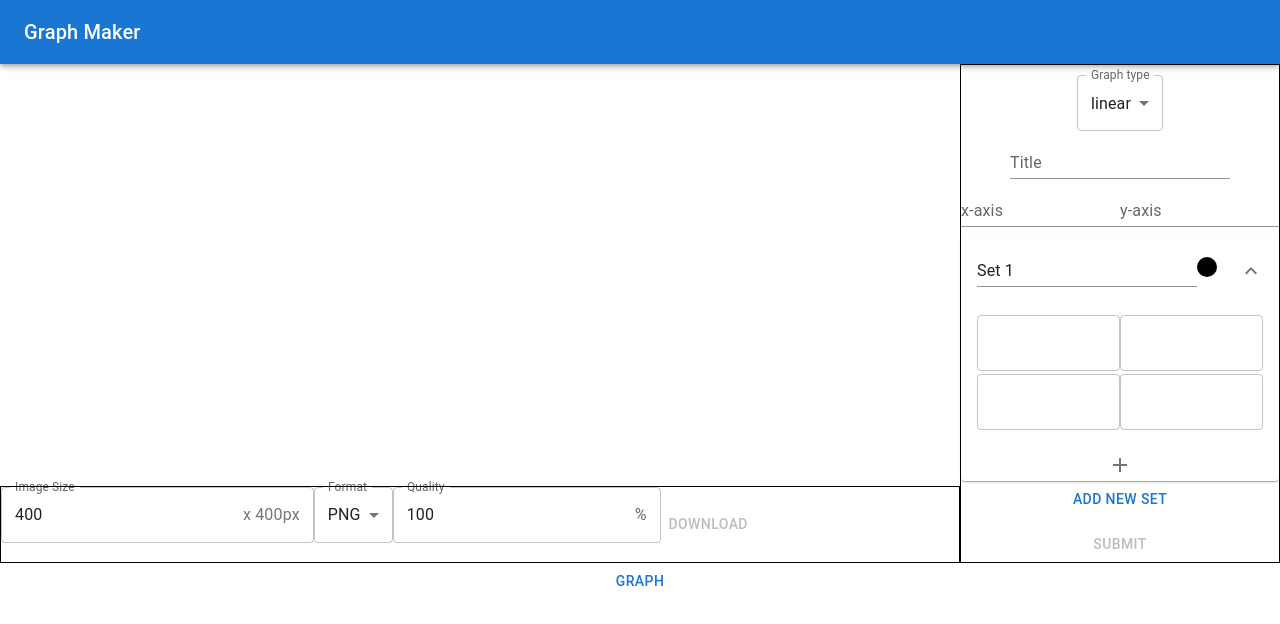
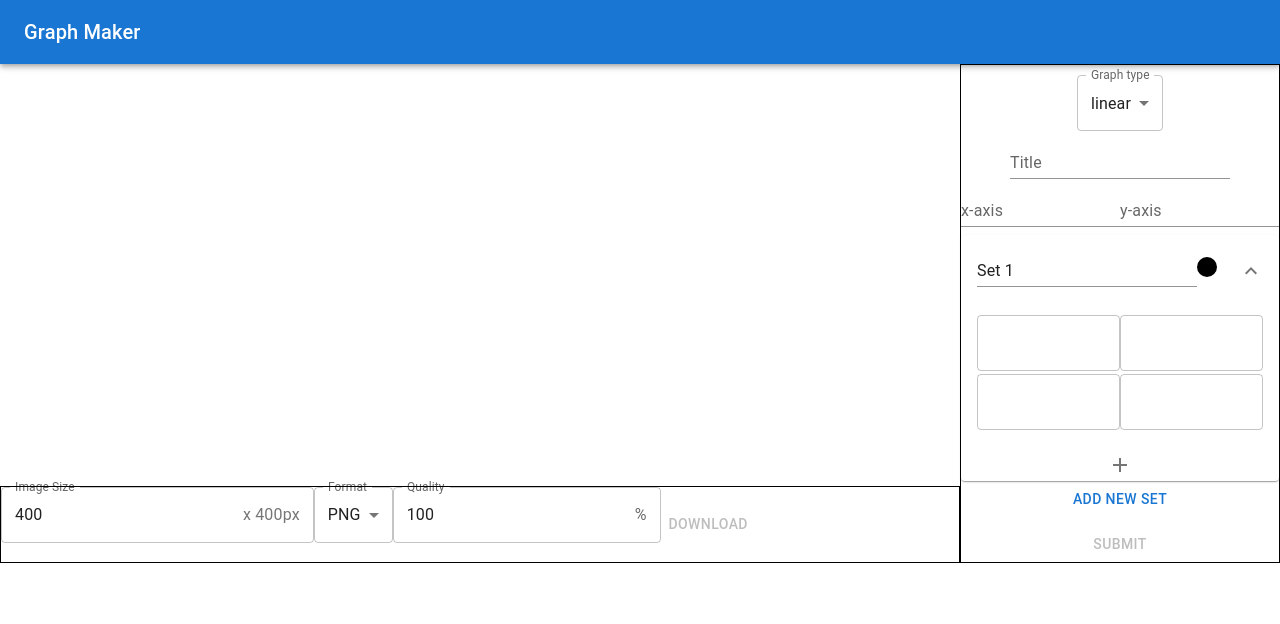
Before and after one commit to Skyrlon/graph-maker, a React (Create React App) app: page / in a window 1280 px wide. Shown: the top 624 px of the page. Built offline with nearby package versions, Linux system fonts and the light colour scheme.

Commit message:
Remove carousel buttons on others display than mobile

```diff
--- a/src/App.js
+++ b/src/App.js
@@ -28,6 +28,17 @@ const StyledBox = styled(Box)`
       "save data-inputs";
   }
 
+  .carousel {
+    &-button {
+      &-top {
+        display: none;
+      }
+      &-bottom {
+        display: none;
+      }
+    }
+  }
+
   @media (max-width: 767px) {
     display: block;
     width: 100%;
@@ -48,12 +59,14 @@ const StyledBox = styled(Box)`
       }
       &-button {
         &-top {
+          display: block;
           z-index: 2;
           position: absolute;
           left: 0;
           top: 56px;
         }
         &-bottom {
+          display: block;
           position: absolute;
           left: 0;
           bottom: 0;
```
